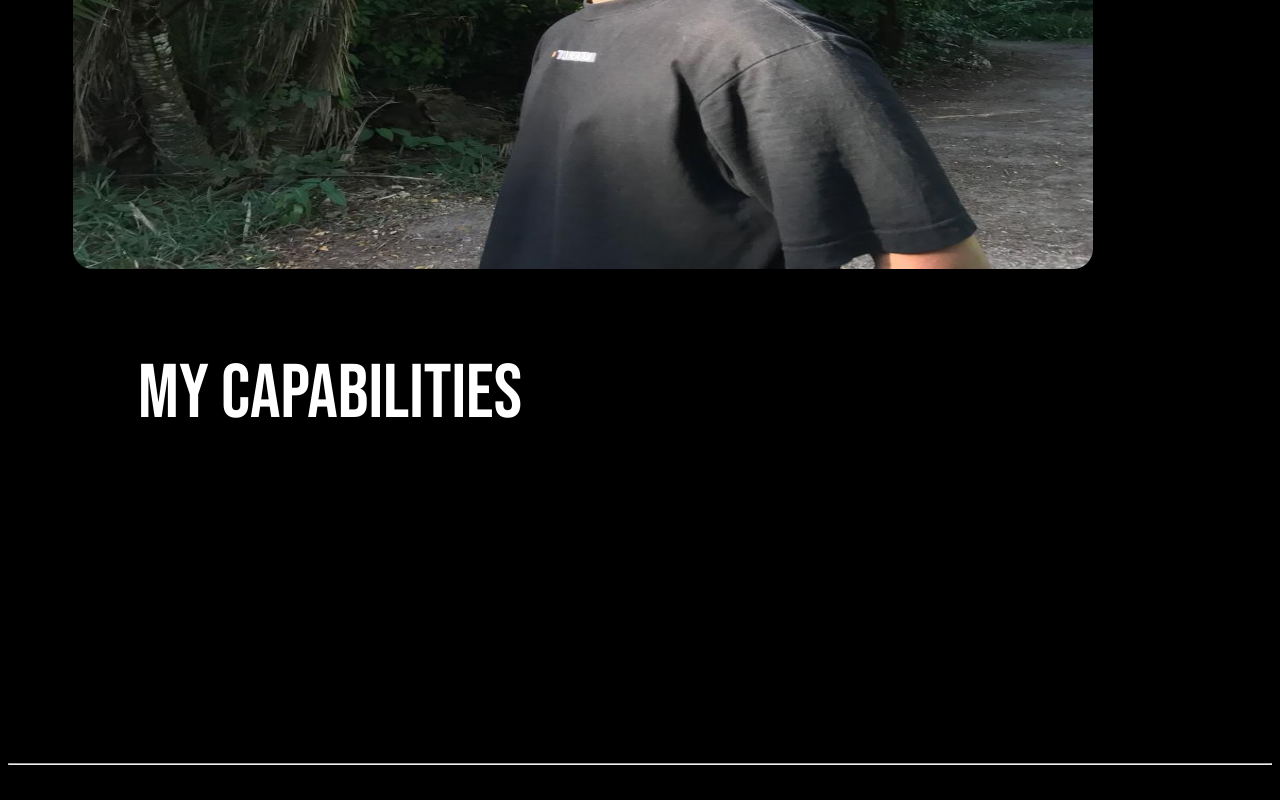
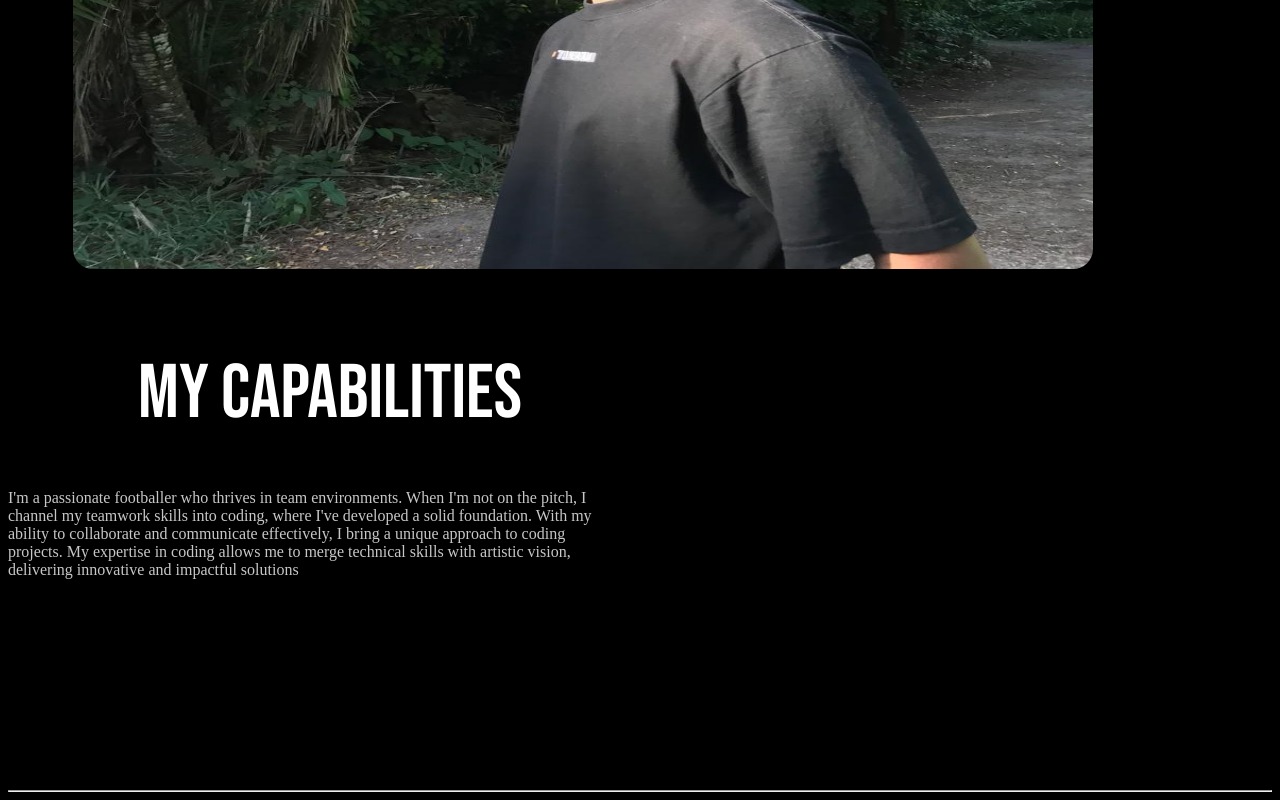
Before and after one commit to M-Saleh-N/saleh.portfolio, a plain HTML site: page aboutme.html in a window 1280 px wide. Shown: the part 1220-2020 px from the top of the page. Before the commit the page ends 1993 px from the top, so only its background shows below. Drawn offline with Linux system fonts and the light colour scheme.

Commit message:
styled text2

```diff
--- a/Styles/aboutme.css
+++ b/Styles/aboutme.css
@@ -157,5 +157,11 @@ body .navbar h2 {
     font-family: "Bebas Neue", sans-serif;
     font-weight: 400;
     font-size: 76px;
+  }
 
+  .text2 p {
+    width: 600px;
+    height: 81px;
+    position: relative;
+    color: #c7c7c7;
   }
```
